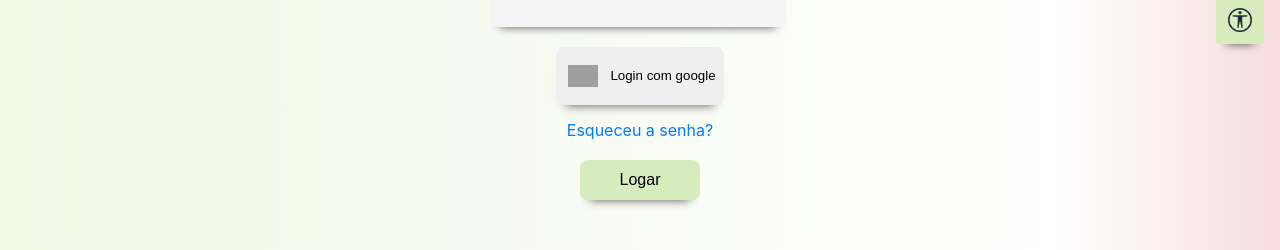
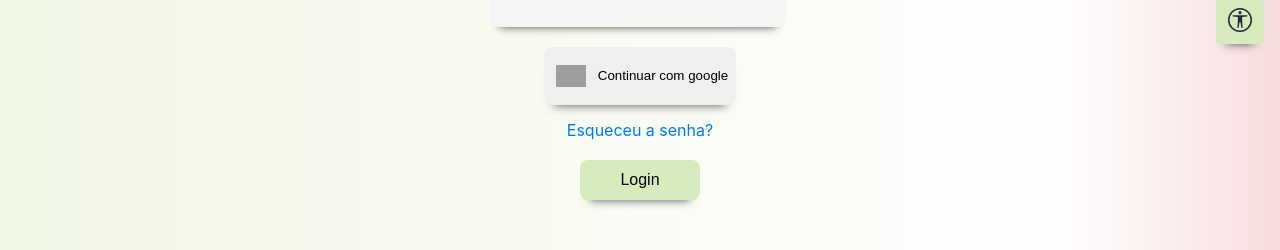
Before and after one commit to viniciusnau/automato-front, a React (Create React App) app: page /automato/login in a window 1280 px wide. Shown: the part 404-654 px from the top of the page. Built offline with nearby package versions, Linux system fonts and the light colour scheme; grey boxes are pictures that could not be loaded.

Commit message:
little changes

```diff
--- a/src/Pages/Login/Login.tsx
+++ b/src/Pages/Login/Login.tsx
@@ -40,20 +40,6 @@ const Login = () => {
     }
   }, [data.results, navigate]);
 
-  // if (loading)
-  //   return (
-  //     <div
-  //       style={{
-  //         display: "flex",
-  //         height: "50vw",
-  //         alignItems: "center",
-  //         justifyContent: "center",
-  //       }}
-  //     >
-  //       <Loading size="5rem" type="spin" />
-  //     </div>
-  //   );
-
   return (
     <div className={styles.container}>
       {error && <Snackbar type="loginError" />}
@@ -94,10 +80,10 @@ const Login = () => {
             <img
               width="30rem"
               style={{ marginRight: ".5rem", padding: ".25rem" }}
-              alt="Logar com conta do Google"
+              alt="Login com conta do Google"
               src="https://upload.wikimedia.org/wikipedia/commons/thumb/5/53/Google_%22G%22_Logo.svg/512px-Google_%22G%22_Logo.svg.png"
             />
-            <p className={styles.login}>Login com google</p>
+            <p className={styles.login}>Continuar com google</p>
           </Button>
         </form>
         <a href="/automato/alterar-senha" className={styles.forgotPassword}>
@@ -115,7 +101,7 @@ const Login = () => {
                 <Loading size="2rem" type="spin" />
               </div>
             ) : (
-              "Logar"
+              "Login"
             )}
           </Button>
         </div>
```
